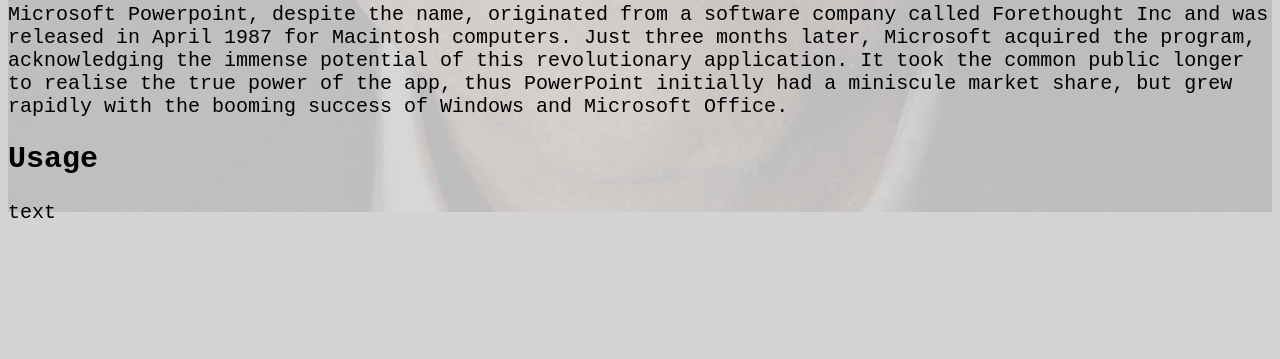
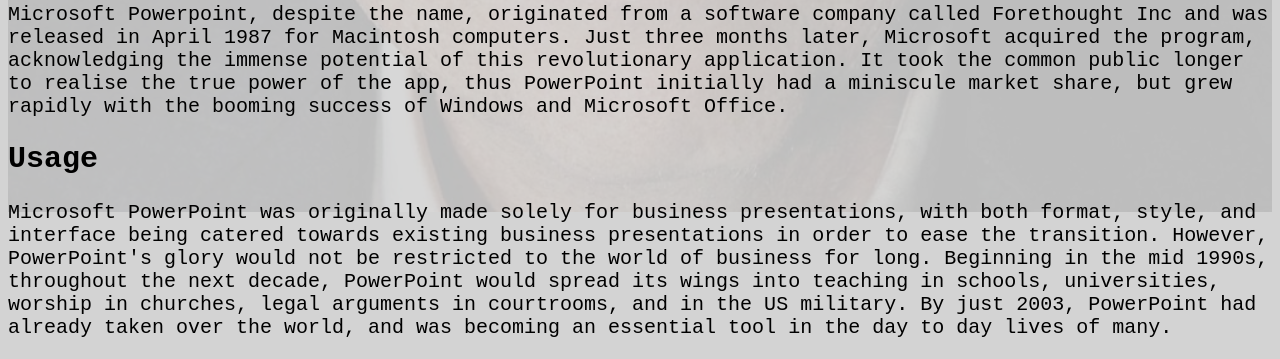
Before and after one commit to Twashi1/cs_website, a plain HTML site: page index.html in a window 1280 px wide. Shown: the part 639-998 px from the top of the page. Before the commit the page ends 883 px from the top, so only its background shows below. Drawn offline with Linux system fonts and the light colour scheme.

Commit message:
Added text for usage header

```diff
--- a/index.html
+++ b/index.html
@@ -44,8 +44,17 @@
             Windows and Microsoft Office.
         </p>
         <h2 id="usageHeader">Usage</h2>
+         <!-- Also mostly stolen from wikipedia https://en.wikipedia.org/wiki/Microsoft_PowerPoint  -->
         <p>
-            text
+            Microsoft PowerPoint was originally made solely for business presentations,
+            with both format, style, and interface being catered towards existing
+            business presentations in order to ease the transition. However, PowerPoint's
+            glory would not be restricted to the world of business for long. Beginning
+            in the mid 1990s, throughout the next decade, PowerPoint would spread its wings
+            into teaching in schools, universities, worship in churches, legal arguments in
+            courtrooms, and in the US military. By just 2003, PowerPoint had already taken
+            over the world, and was becoming an essential tool in the day to day lives of
+            many.
         </p>
         </div>
         </div>
```
